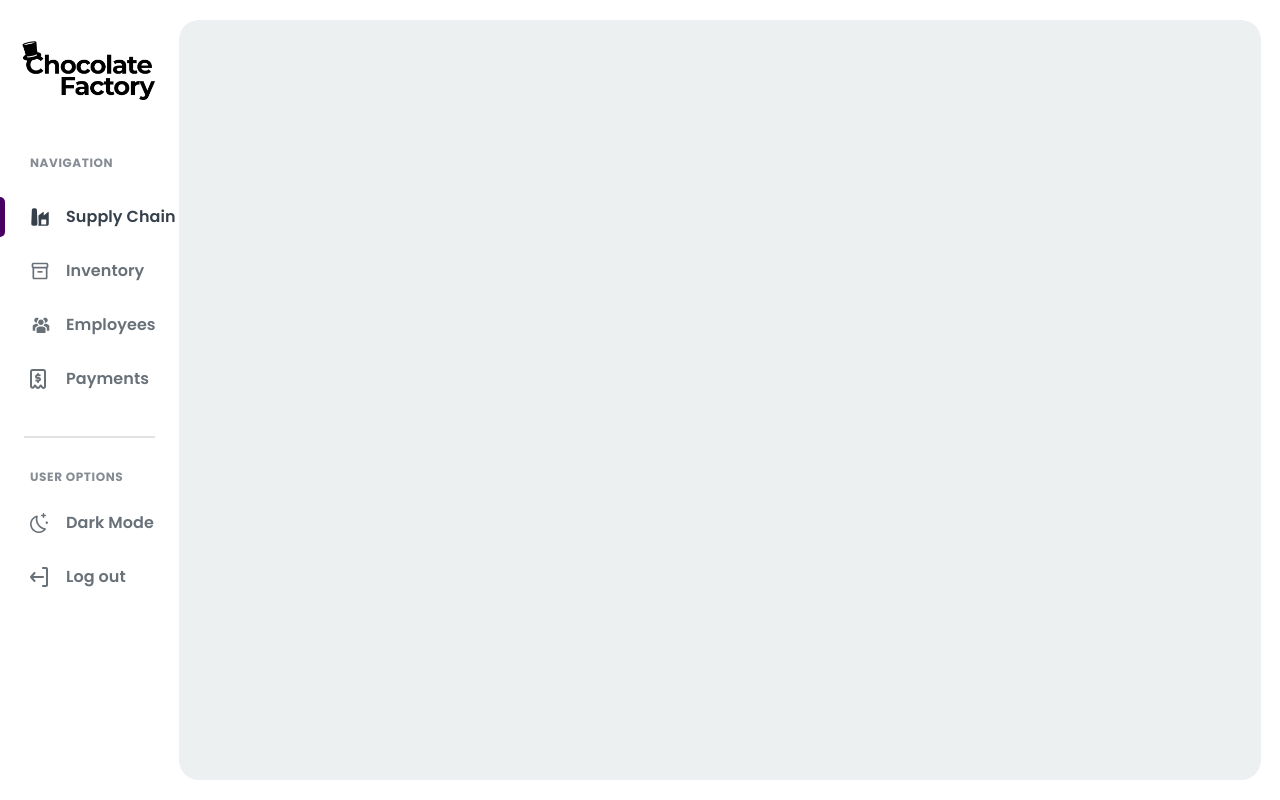
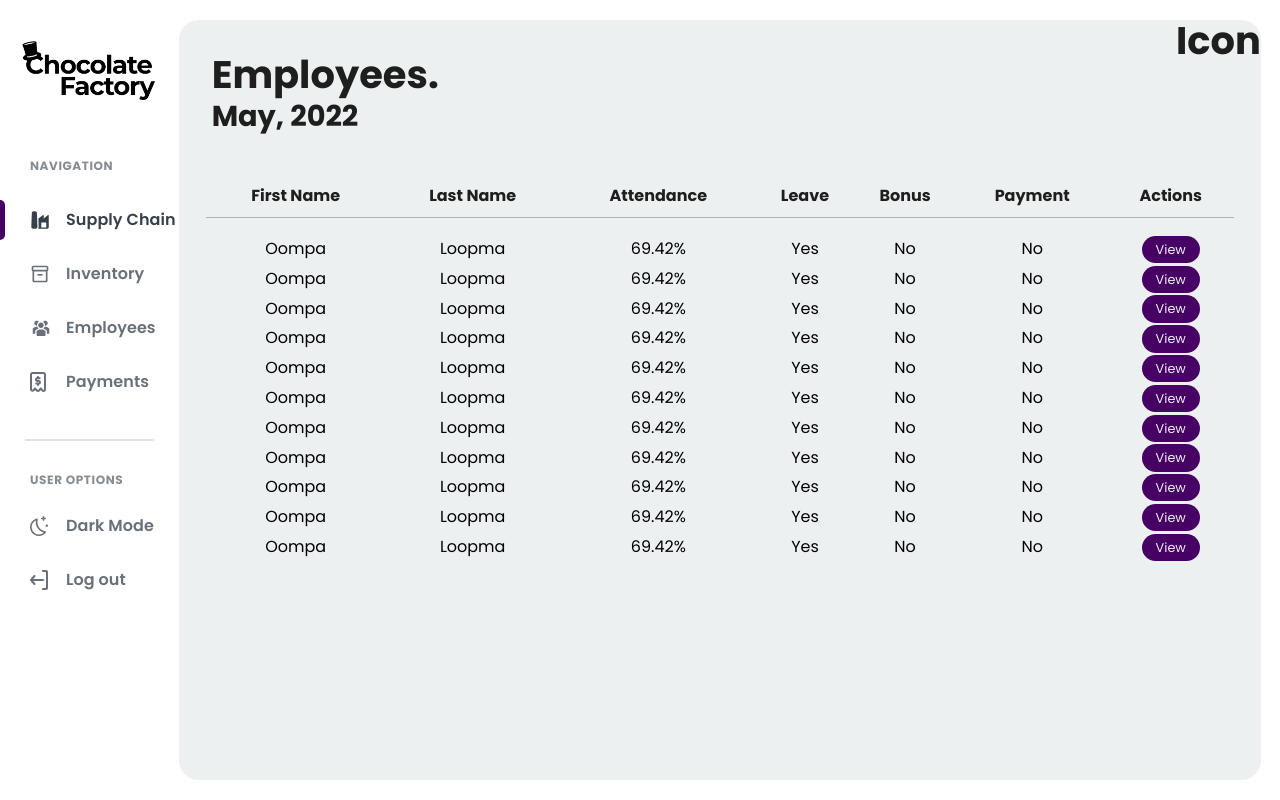
Before and after one commit to Suchismit4/ChocolateFactory, a web app: file index.html in a window 1280 px wide. Run offline with its HTML, style and script files only (its server is not run), Linux system fonts and the light colour scheme.

Commit message:
employees change

```diff
--- a/assets/style/style.css
+++ b/assets/style/style.css
@@ -1,9 +1,11 @@
 @import url('https://fonts.googleapis.com/css2?family=Montserrat:wght@600&family=Poppins:wght@300;400;500;600;700&display=swap');
 
-body, html {
+*, body, html {
     margin: 0px;
     padding: 0px;
     outline: none;
+    box-sizing: border-box;
+    font-family: 'Poppins', sans-serif
 }
 
 p {
@@ -116,25 +118,24 @@
 /* Employees */
 
 div#title {
-    background: #470063;
+    background: transparent;
     border-top-left-radius: 70px;
     height: 20%;
     font-size: 2.4em;
     font-weight: 700;
-    color: #ECF0F1;
+    color: #1e1e1e;
 
     line-height: 109%;
 
     display: flex;
     justify-content: space-between;
-    box-shadow: 0px 4px 28px 2px rgba(0, 0, 0, 0.45);
 }
 
 .title-left {
     display: flex;
     flex-direction: column;
     justify-content: center;
-    padding-left: 7%;
+    padding-left: 3%;
 }
 
 #time {
@@ -145,7 +146,7 @@
     border-collapse: collapse;
     margin-left: auto;
     margin-right: auto;
-    margin-top: 3%;
+    margin-top: 1%;
 }
 
 table, th, td {
@@ -157,6 +158,7 @@
     border-bottom: 1px solid #B1B4B5;
     height: 2em;
     padding-bottom: 0.6em;
+    color:#1e1e1e
 }
 
 tr#two td {
--- a/index.html
+++ b/index.html
@@ -113,14 +113,14 @@
             </div>
         </div>
         <div id="panel__space">
-            <!-- <div id="title">
+            <div id="title">
                 <div class="title-left">
                     Employees.
                     <span id='time'>May, 2022</span>
                 </div>
                 <div class="title-right">Icon</div>
             </div>
-            <table width="80%">
+            <table width="95%">
                 <tr id="one">
                     <th>First Name</th>
                     <th>Last Name</th>
@@ -230,7 +230,7 @@
                     <td><a href="/" class="button-view">View</a></td>
                 </tr>
 
-            </table> -->
+            </table>
         </div>
     </div>
 </body>
```
